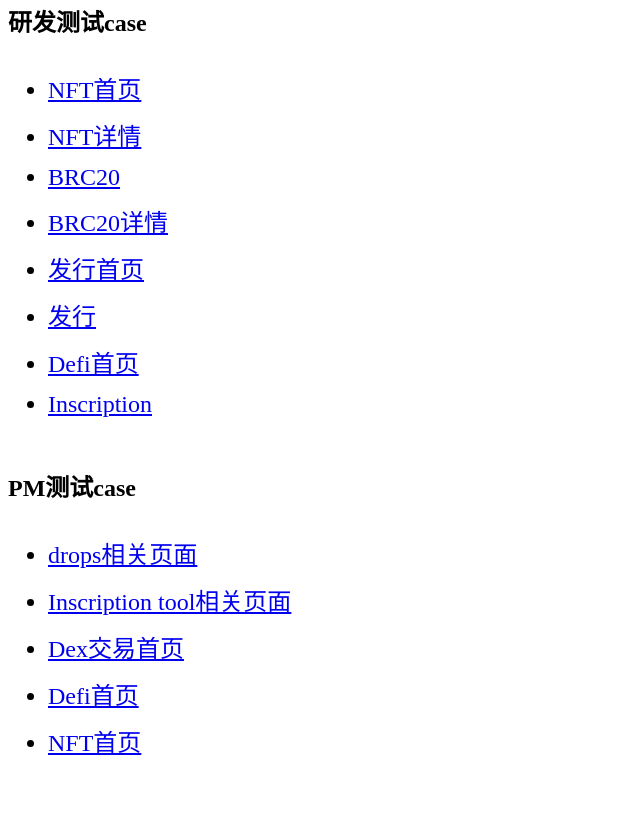
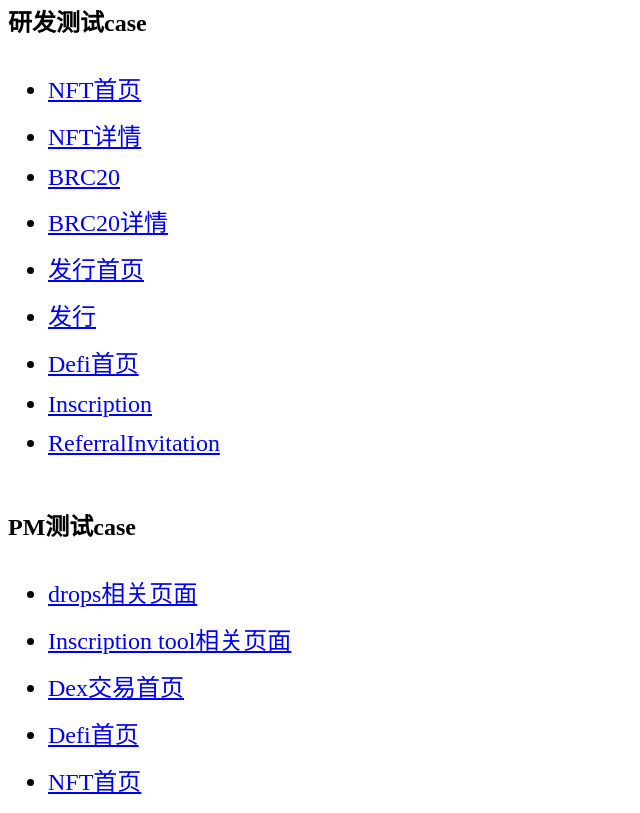
Before and after one commit to SteelBalllRun/steelballlrun.github.io, a plain HTML site: page dapp_regex_demo.html in a window 1280 px wide. Shown: the part 924-1737 px from the top of the page, without its empty margins (0-640 px from the left). Before the commit the page ends 1698 px from the top, so only its background shows below. Drawn offline with Linux system fonts and the light colour scheme.

Commit message:
Update dapp_regex_demo.html

```diff
--- a/dapp_regex_demo.html
+++ b/dapp_regex_demo.html
@@ -112,6 +112,7 @@
         <li><a class="link" href="https://www.okx.com/cn/web3/marketplace/launchpad/event/nobody">发行</a></li>
         <li><a class="link" href="https://www.okx.com/cn/web3/defi">Defi首页</a></li>
         <li><a class="link" href="https://www.okx.com/cn/web3/toolkit/inscribe">Inscription</a></li>
+        <li><a class="link" href="https://web3.okx.com/ul/me9LTK?ref=NUMBER8">ReferralInvitation</a></li>
     </ul>
 
     <h2 style="margin-top: 50px;">PM测试case</h2>
```
